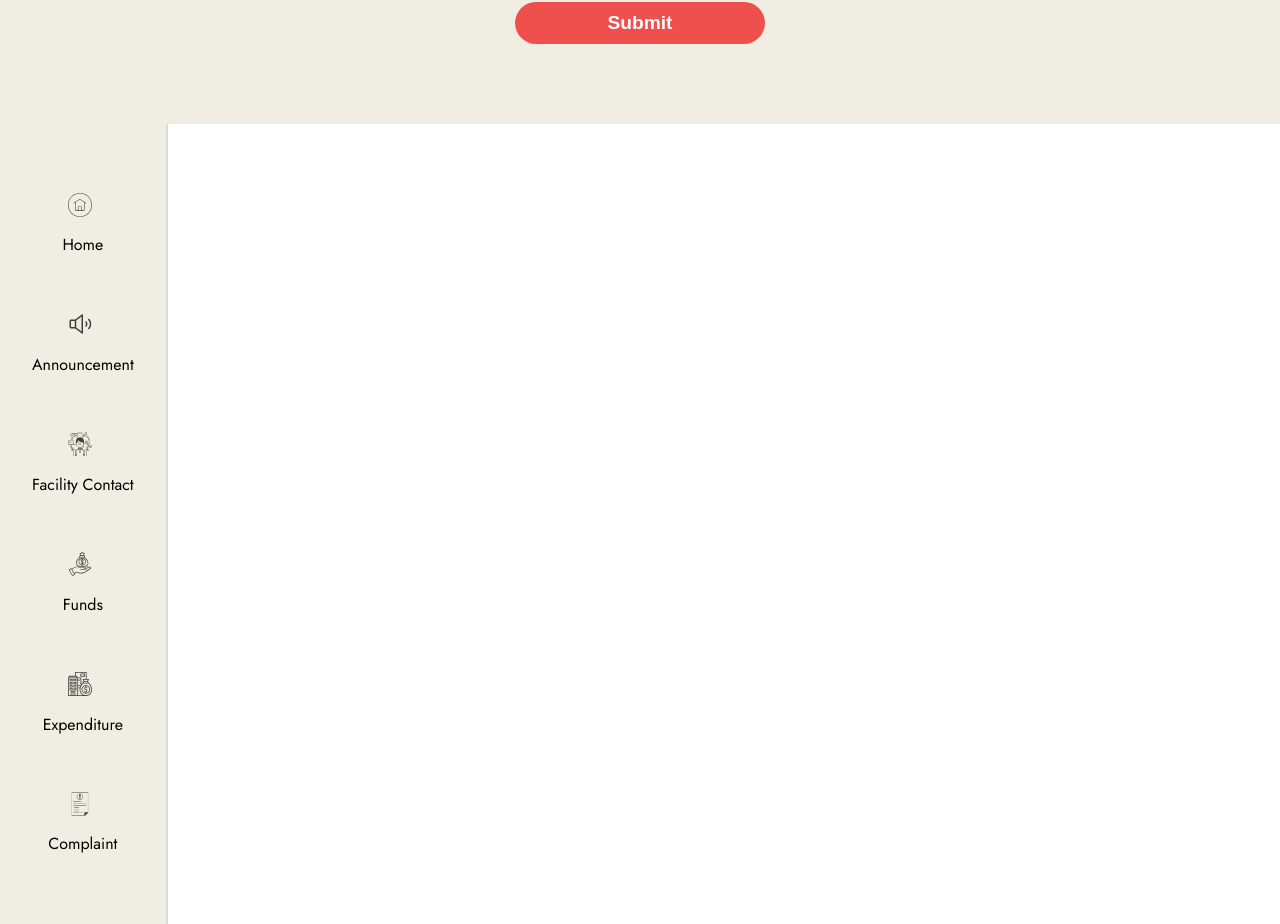
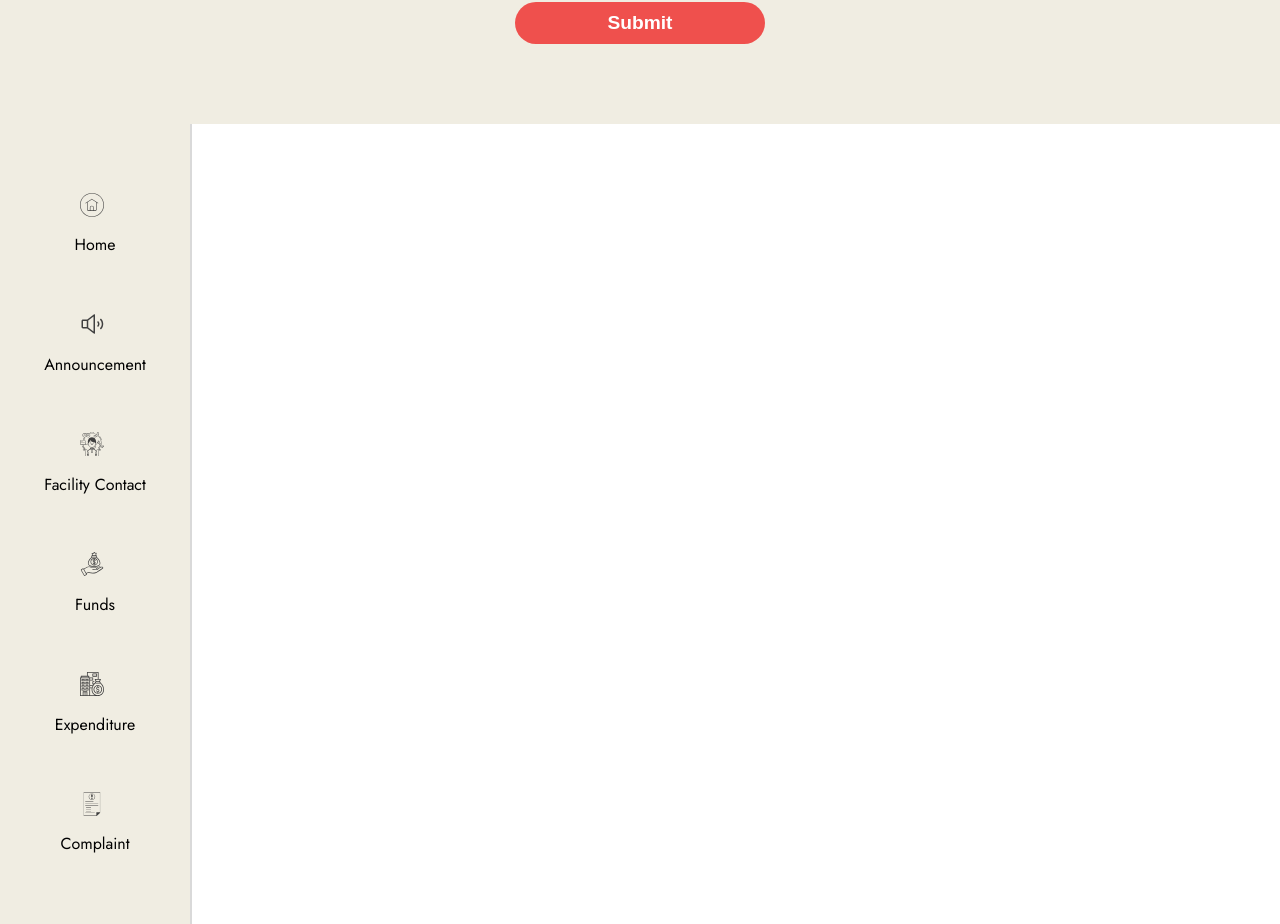
Before and after one commit to techjunkiesdavv/society-client, a React (Create React App) app: page / in a window 1280 px wide. Shown: the part 676-1600 px from the top of the page. Before the commit the page ends 800 px from the top, so only its background shows below. Built offline with nearby package versions, Linux system fonts and the light colour scheme.

Commit message:
sidebar issue fixed

```diff
--- a/src/Components/Sidebar/Sidebar.scss
+++ b/src/Components/Sidebar/Sidebar.scss
@@ -1,8 +1,8 @@
 .Sidebar {
-  position: fixed;
+  // position: fixed;
+  width:15%;
   border-right: 2px solid #d9d9d9;
   min-height: 100vh;
-  width: auto;
   display: flex;
   padding: 0rem 2rem;
   align-items: center;
```
